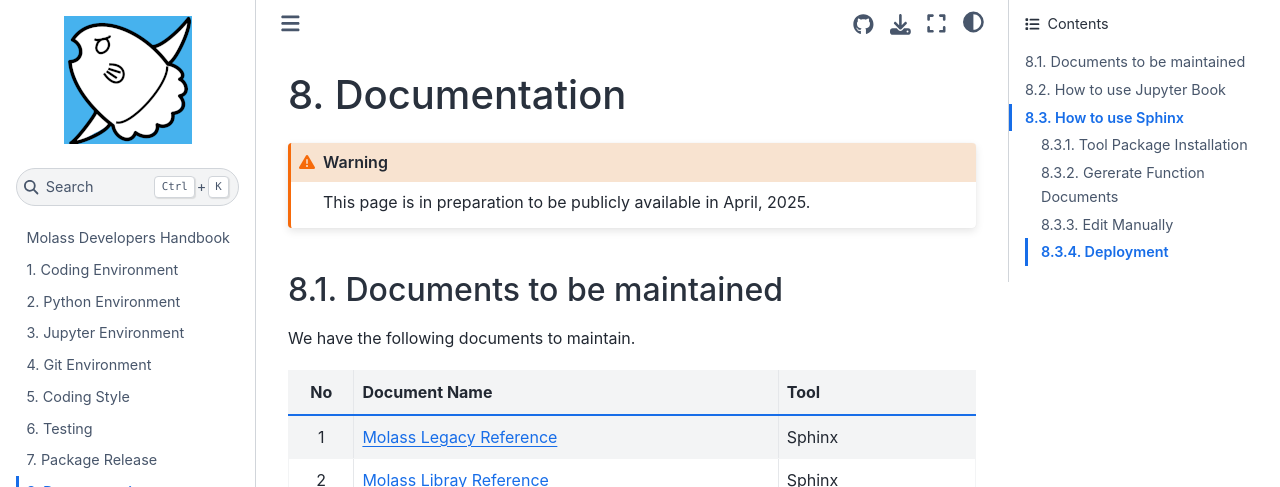
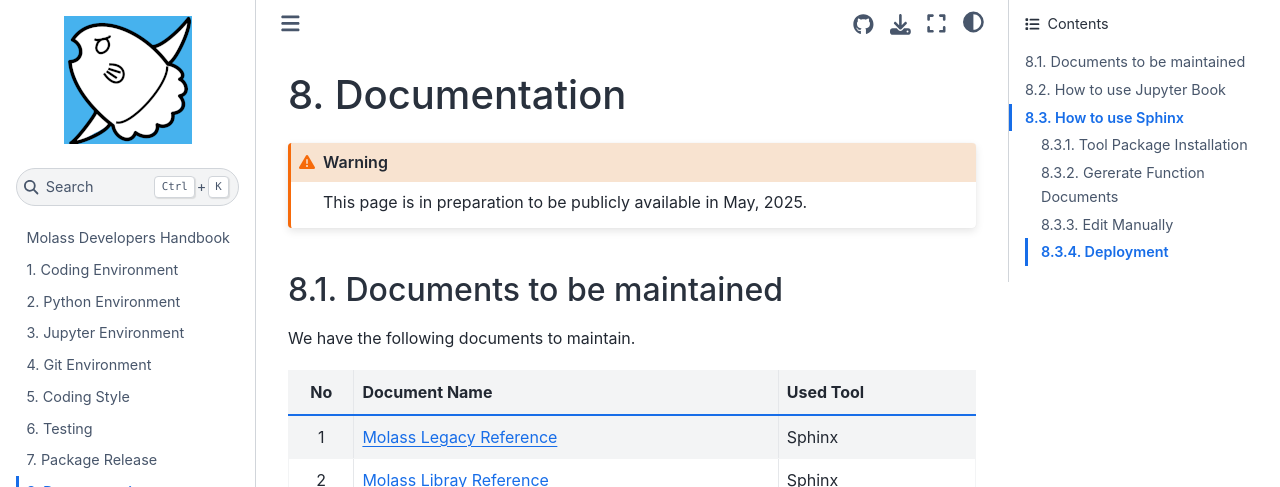
Before and after one commit to biosaxs-dev/molass-develop, a Jupyter Book: the page built from chapters/08/documentation.md, in a window 1280 px wide and 900 px high. Shown: the top 487 px of the window. Built offline with Jupyter Book 1.0.4 settings and Sphinx 7.4.7 and the Sphinx Book theme 1.1.4, drawn with Linux system fonts in a browser that asks for light colours.

Commit message:
change the month due

````diff
--- a/chapters/08/documentation.md
+++ b/chapters/08/documentation.md
@@ -1,14 +1,14 @@
 # Documentation
 
 ```{warning}
-This page is in preparation to be publicly available in April, 2025.
+This page is in preparation to be publicly available in May, 2025.
 ```
 
 ## Documents to be maintained
 
 We have the following documents to maintain.
 
-|No |   Document Name           |    Tool    |
+|No |   Document Name           | Used Tool |
 |:-:|:--------------------------|:-----------|
 | 1 |[Molass Legacy Reference](https://freesemt.github.io/molass-legacy/)|Sphinx      |
 | 2 |[Molass Libray Reference](https://freesemt.github.io/molass-library/)|Sphinx      |
````
